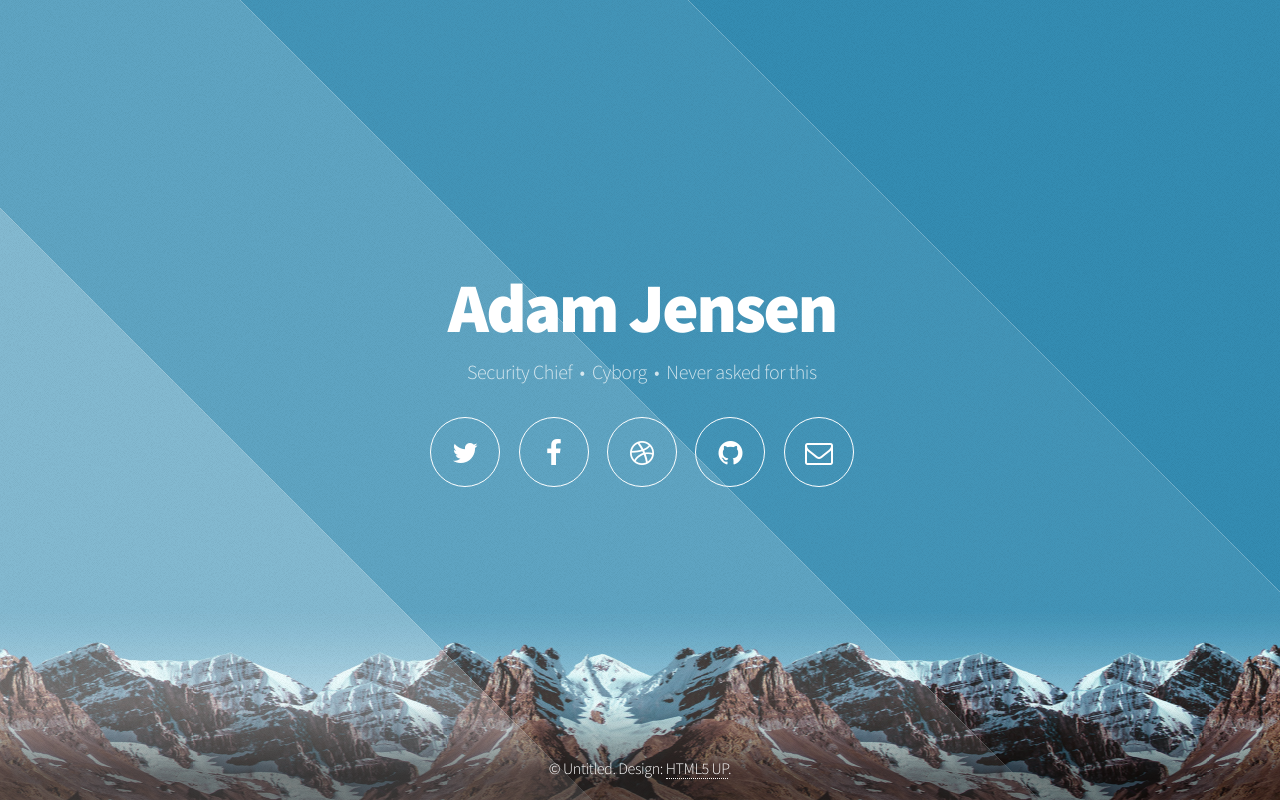
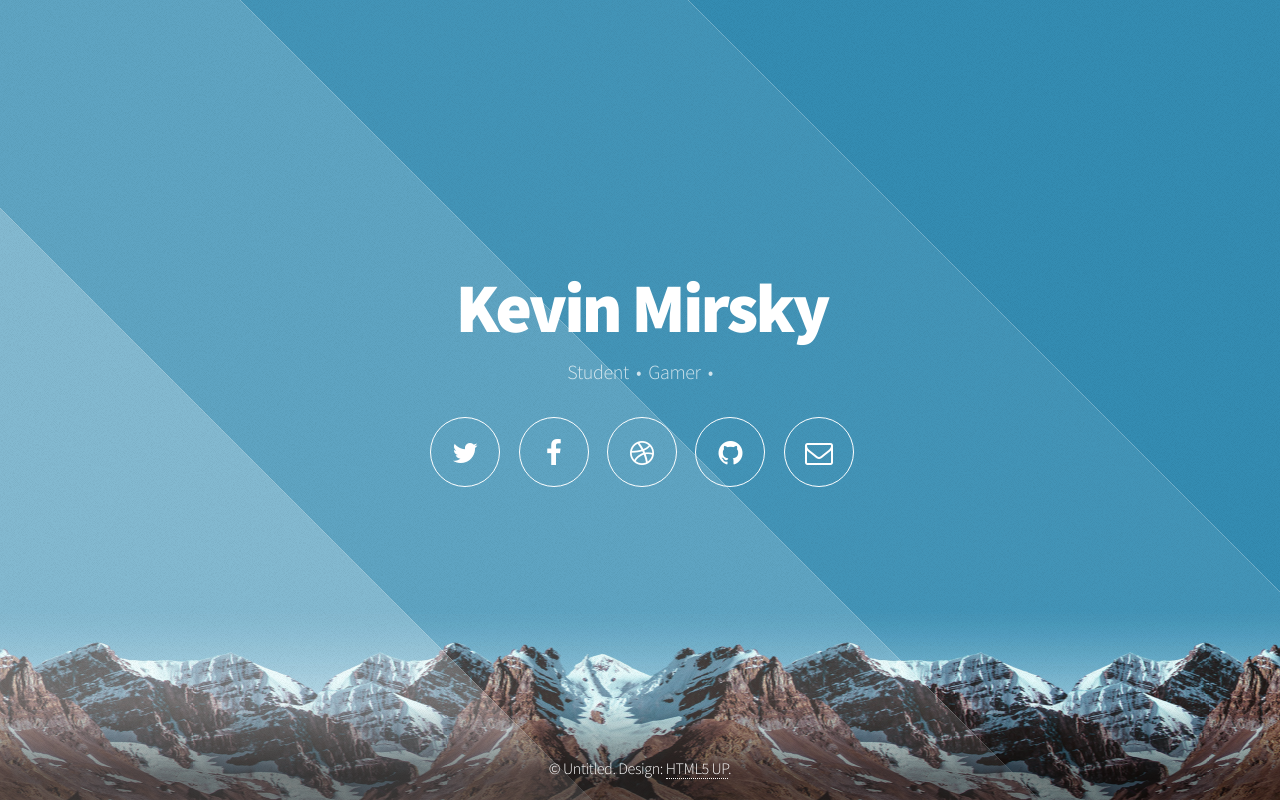
Before and after one commit to kevinmirsky/mygithubpage, a plain HTML site: page index.html in a window 1280 px wide. Drawn offline with Linux system fonts and the light colour scheme.

Commit message:
Update index.html

```diff
--- a/index.html
+++ b/index.html
@@ -22,8 +22,8 @@
 
 				<!-- Header -->
 					<header id="header">
-						<h1>Adam Jensen</h1>
-						<p>Security Chief &nbsp;&bull;&nbsp; Cyborg &nbsp;&bull;&nbsp; Never asked for this</p>
+						<h1>Kevin Mirsky</h1>
+						<p>Student &nbsp;&bull;&nbsp; Gamer &nbsp;&bull;&nbsp; </p>
 						<nav>
 							<ul>
 								<li><a href="#" class="icon fa-twitter"><span class="label">Twitter</span></a></li>
```
